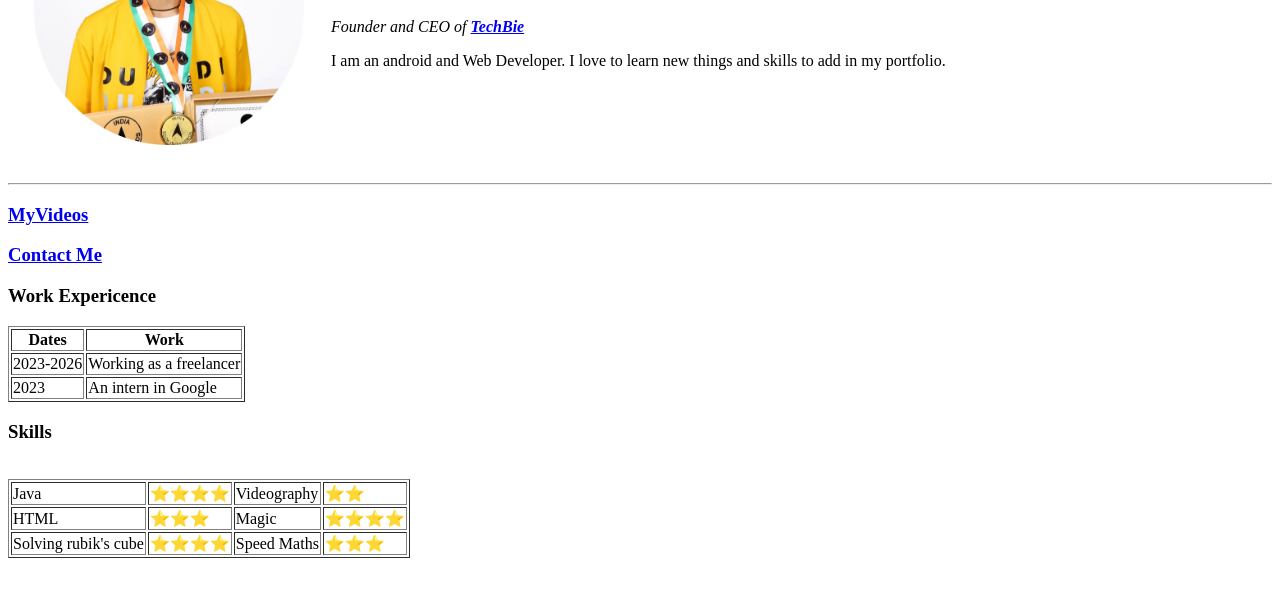
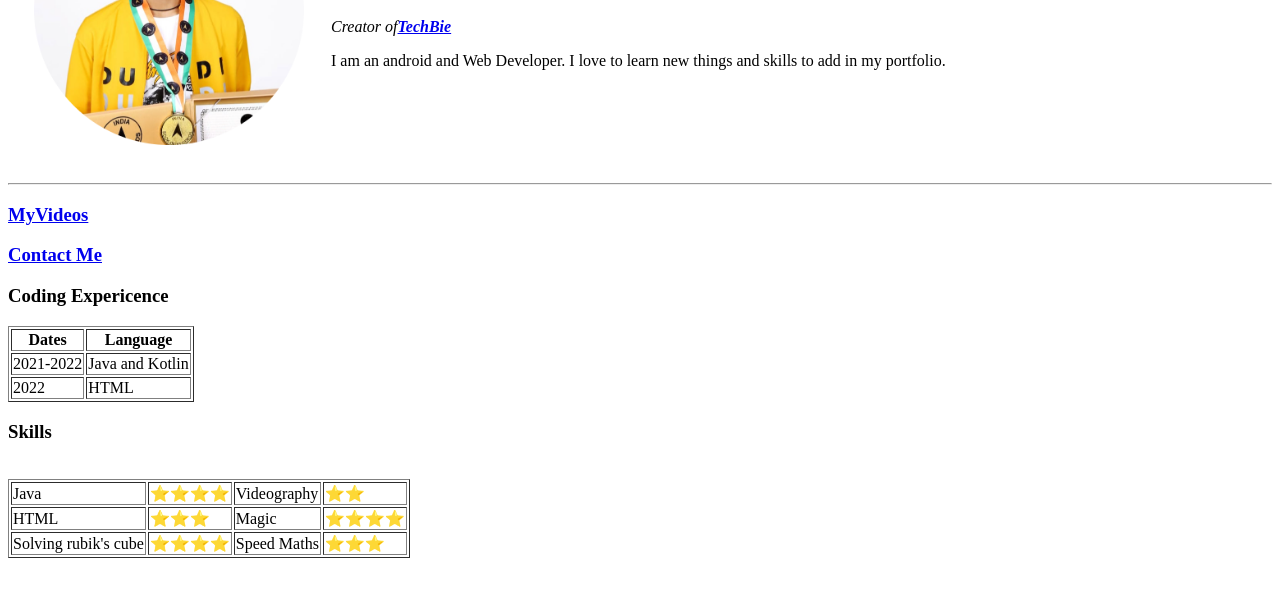
Before and after one commit to Websiye/CV, a plain HTML site: page index.html in a window 1280 px wide. Shown: the part 159-756 px from the top of the page. Drawn offline with Linux system fonts and the light colour scheme.

Commit message:
Changed work experience to languages learned

```diff
--- a/index.html
+++ b/index.html
@@ -11,7 +11,7 @@
         <tr>
             <td><img src="images/Chintapalli-Satvik.png" alt="Satvik's profile" width="270"></td>
             <td><h1>Ch. Satvik</h1>
-                <p><em><i>Founder and CEO of <strong><a href="https://techbie.substack.com/">TechBie</a></strong></i></em></p>
+                <p><em><i>Creator of<strong><a href="https://techbie.substack.com/">TechBie</a></strong></i></em></p>
                 <p>I am an android and Web Developer. I love to learn new things and skills to add in my portfolio.</p>
             </td>
         </tr>
@@ -25,21 +25,21 @@
         <li>Typing</li>
     </ol>  Numbers(default)-->
     <h3><strong><a href="Contact.html" target="_blank">Contact Me</a></strong></h3>
-    <h3>Work Expericence</h3>
+    <h3>Coding Expericence</h3>
     <table border="001">
         <thead>
             <th>Dates</th>
-            <th>Work</th>
+            <th>Language</th>
         </thead>
         <tbody>
             <tr>
-                <td>2023-2026</td>
-                <td>Working as a freelancer</td>
+                <td>2021-2022</td>
+                <td>Java and Kotlin</td>
 
             </tr>
             <tr>
-                <td>2023</td>
-                <td>An intern in Google</td>
+                <td>2022</td>
+                <td>HTML</td>
             </tr>
         </tbody>
     </table>
```
